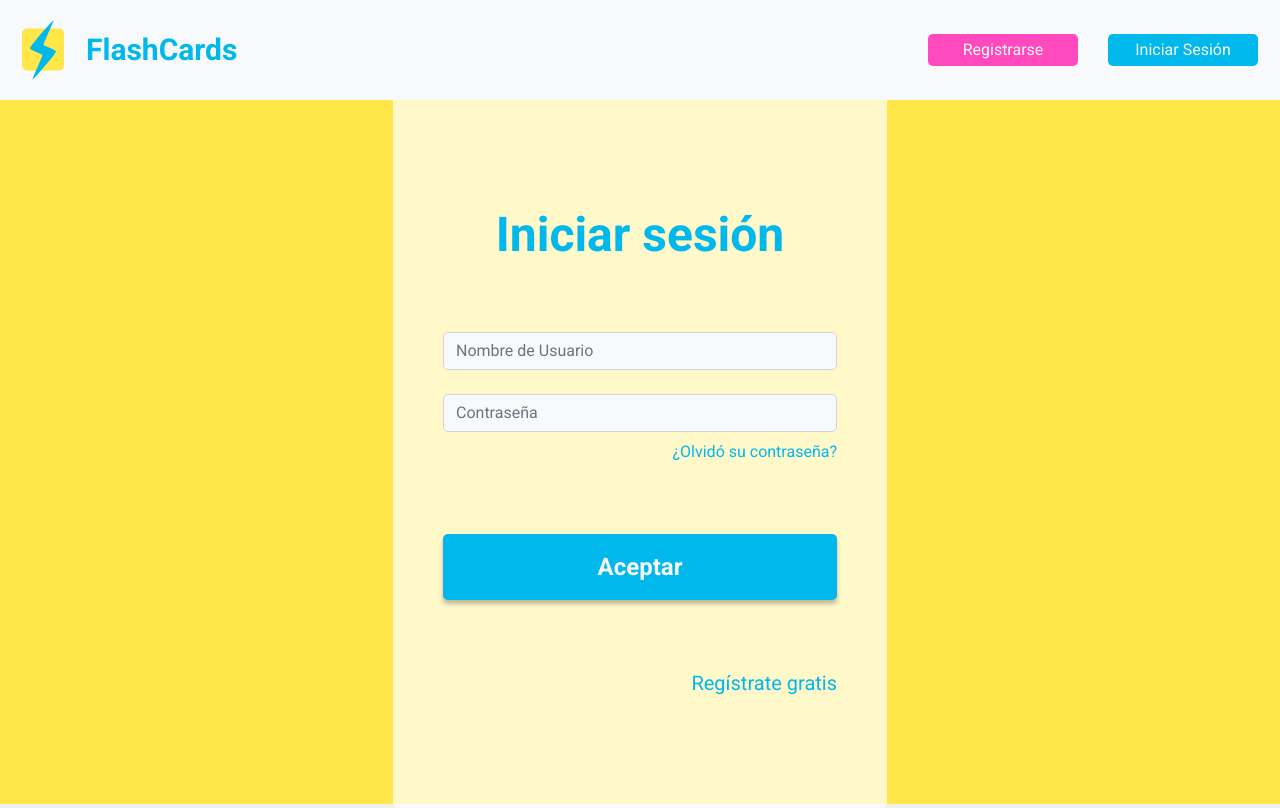
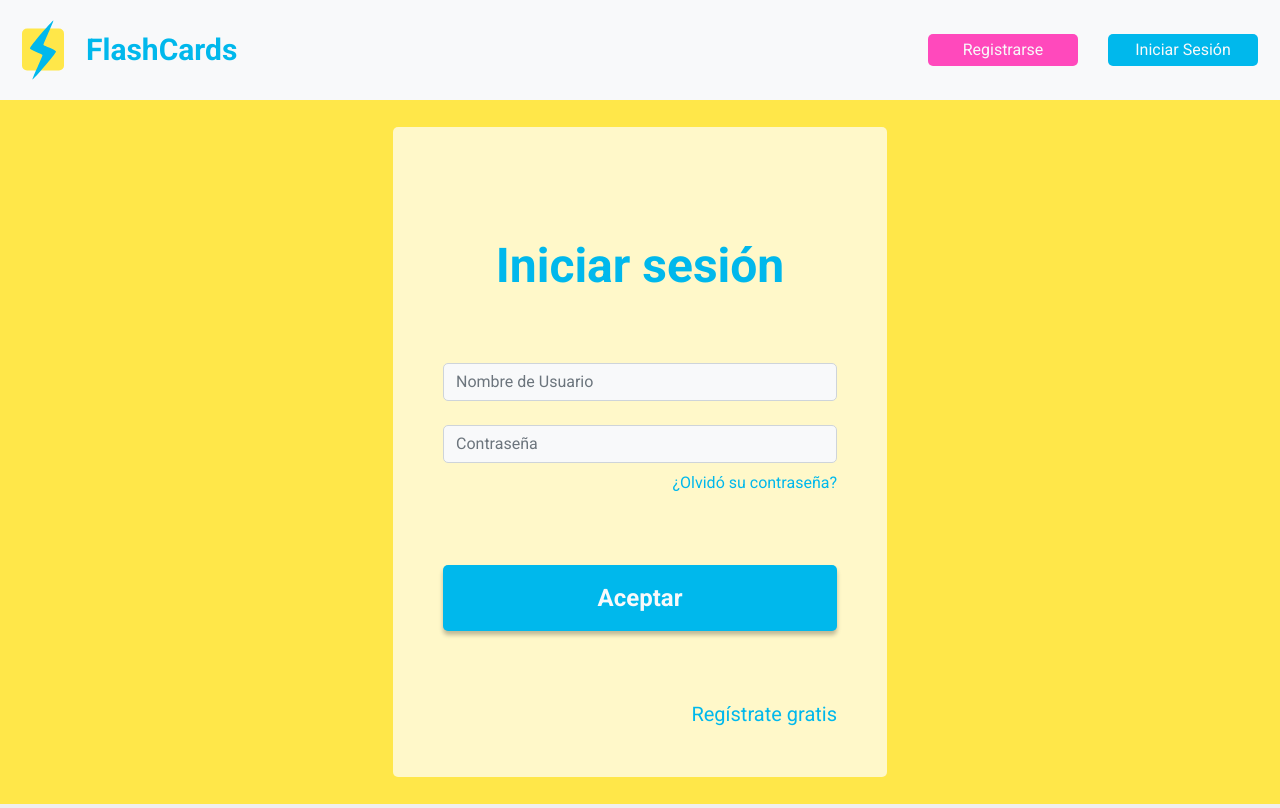
Before and after one commit to niltonsjr/flashcards, a React (Create React App) app in the folder frontend/: page /auth/login in a window 1280 px wide. Built offline with nearby package versions, Linux system fonts and the light colour scheme; no server answers.

Commit message:
Corrigiendo estilo de loginCard

```diff
--- a/frontend/src/components/LoginCard/styles.css
+++ b/frontend/src/components/LoginCard/styles.css
@@ -1,6 +1,5 @@
 .login-card {
-  min-width: 322px;
-  min-height: 484px;
+  width: 380px;
   padding: 55px 25px;
   display: flex;
   flex-direction: column;
@@ -28,7 +27,7 @@
 
 .login-submit {
   margin: 70px 0 40px 0;
-  width: 272px;
+  width: 100%;
   height: 66px;
   background-color: #00b8ec;
   box-shadow: 0px 4px 4px rgba(0, 0, 0, 0.25);
@@ -48,7 +47,7 @@
 @media (min-width: 576px) {
   .login-card {
     width: 494px;
-    min-height: 708px;
+    height: 650px;
     padding: 110px 50px;
     display: flex;
     flex-direction: column;
@@ -64,5 +63,4 @@
     margin: 70px 0 68px 0;
     width: 394px;
   }
-
 }
```
